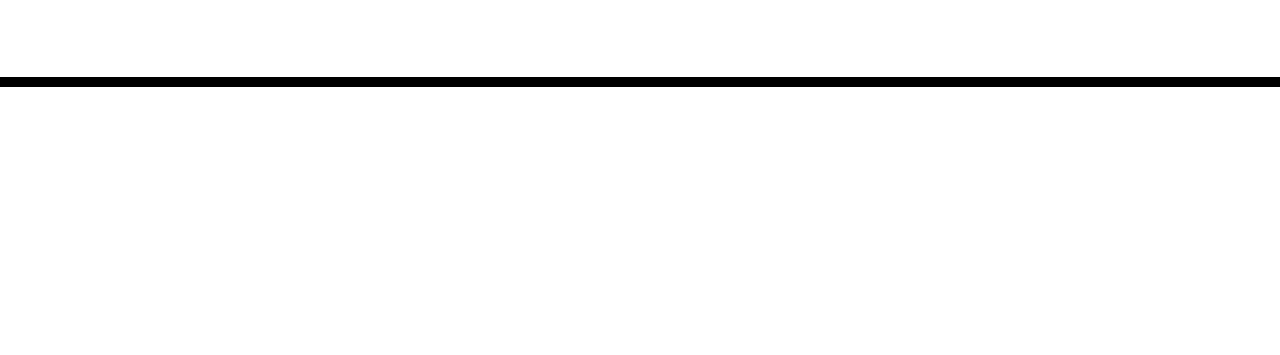
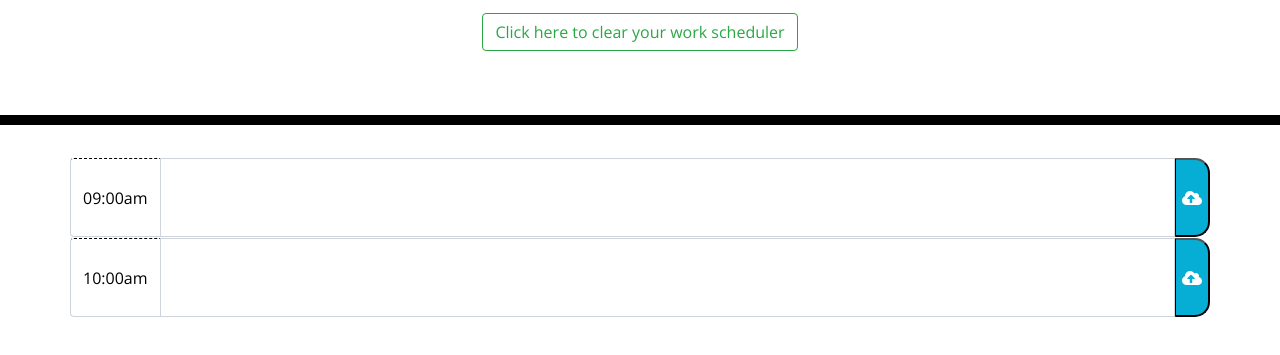
Before and after one commit to MRMODonnell/MODBootCampC7, a plain HTML site: page index.html in a window 1280 px wide. Shown: the part 181-536 px from the top of the page. Drawn offline with nearby package versions, Linux system fonts and the light colour scheme.

Commit message:
added two time blocks to see if they sho9w up on page

```diff
--- a/Assets/JS/script.js
+++ b/Assets/JS/script.js
@@ -1,5 +1,4 @@
 let container = $(".container");
 let timeString = ["9AM", "10AM", "11AM", "12PM", "1PM", "2PM", "3PM", "4PM", "5PM"];
 let currentHour = moment().format('h:mm:ss a');
-
-var currentDate = moment().format('dddd') + " " + moment().format("Do MMM YYYY");
+let currentDate = moment().format('dddd') + " " + moment().format("Do MMM YYYY");
--- a/index.html
+++ b/index.html
@@ -1,23 +1,14 @@
 <!DOCTYPE html>
 <html lang="en-gb">
+
 <head>
   <meta charset="UTF-8" />
   <meta name="viewport" content="width=device-width, initial-scale=1.0" />
   <meta http-equiv="X-UA-Compatible" content="ie=edge" />
-    <link
-      rel="stylesheet"
-      href="https://stackpath.bootstrapcdn.com/bootstrap/4.3.1/css/bootstrap.min.css"
-    />
-    <link
-      rel="stylesheet"
-      href="https://use.fontawesome.com/releases/v5.8.1/css/all.css"
-      integrity="sha384-50oBUHEmvpQ+1lW4y57PTFmhCaXp0ML5d60M1M7uH2+nqUivzIebhndOJK28anvf"
-      crossorigin="anonymous"
-    />
-    <link
-      href="https://fonts.googleapis.com/css?family=Open+Sans&display=swap"
-      rel="stylesheet"
-    />
+  <link rel="stylesheet" href="https://stackpath.bootstrapcdn.com/bootstrap/4.3.1/css/bootstrap.min.css" />
+  <link rel="stylesheet" href="https://use.fontawesome.com/releases/v5.8.1/css/all.css"
+    integrity="sha384-50oBUHEmvpQ+1lW4y57PTFmhCaXp0ML5d60M1M7uH2+nqUivzIebhndOJK28anvf" crossorigin="anonymous" />
+  <link href="https://fonts.googleapis.com/css?family=Open+Sans&display=swap" rel="stylesheet" />
   <link rel="stylesheet" href="./Assets/CSS/style.css" />
   <title>Work Day Scheduler</title>
 </head>
@@ -27,13 +18,31 @@
     <h1 class="display-3">Work Day Scheduler</h1>
     <p class="lead">A simple calendar app for scheduling your work day</p>
     <p id="currentDay" class="lead"></p>
+    <button type="button" class="btn btn-outline-success" id="clearDay">Click here to clear your work scheduler</button>
   </header>
   <div class="container">
     <!-- Timeblocks go here -->
+    <div class="row">
+      <div class="input-group">
+        <div class ="input-group-prepend">
+          <span class="input-group-text hour"> 09:00am</span>
         </div>
-
+        <textarea class="form-control" aria-label="With textarea" id="9am"></textarea>
+        <button type="button" class="saveBtn"><i class="fas fa-cloud-upload-alt"></i></button>
+    </div>
+  </div>
+  <div class="row">
+    <div class="input-group">
+      <div class ="input-group-prepend">
+        <span class="input-group-text hour"> 10:00am</span>
+      </div>
+      <textarea class="form-control" aria-label="With textarea" id="10am"></textarea>
+      <button type="button" class="saveBtn"><i class="fas fa-cloud-upload-alt"></i></button>
+  </div>
+</div>
     <script src="https://cdnjs.cloudflare.com/ajax/libs/jquery/3.2.1/jquery.min.js"></script>
     <script src="https://cdnjs.cloudflare.com/ajax/libs/moment.js/2.24.0/moment.min.js"></script>
     <script src="./Assets/JS/script.js"></script>
 </body>
+
 </html>
```
Lines whose indentation alone changed are shown as unchanged.
